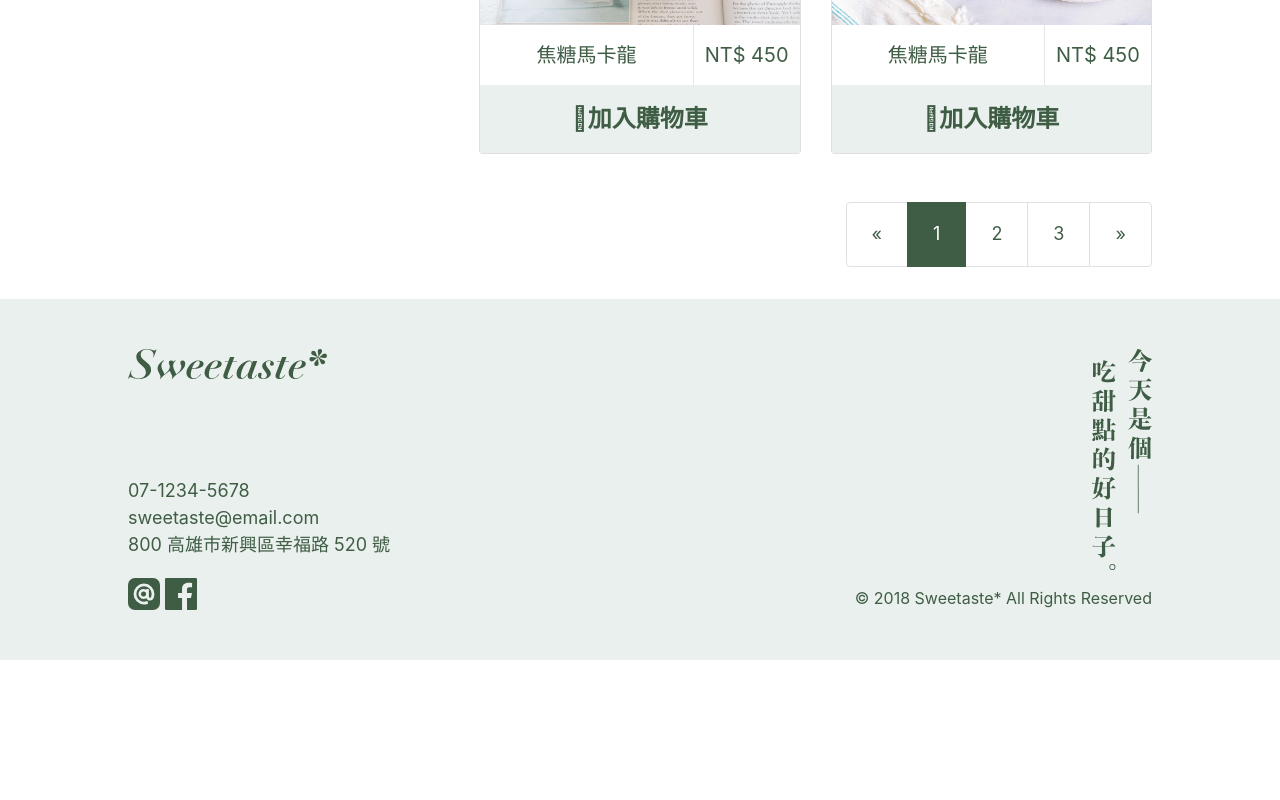
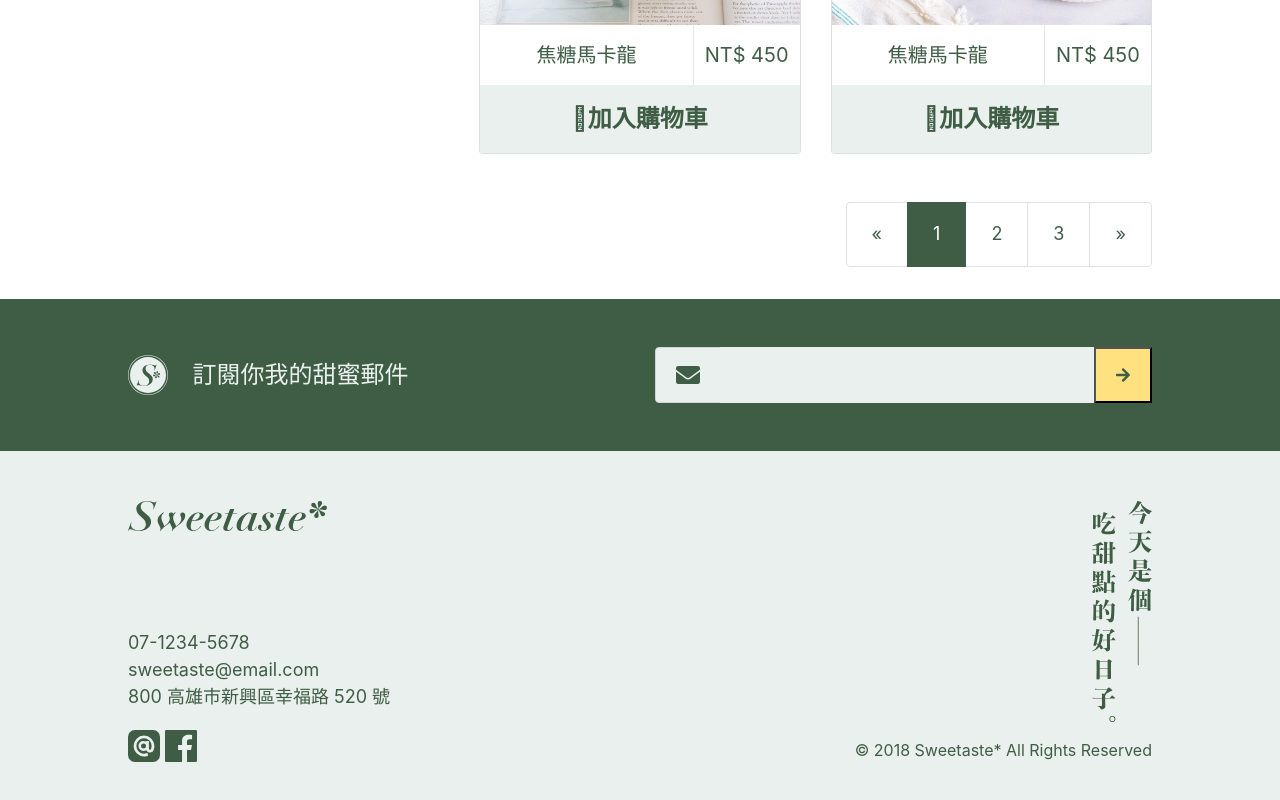
Before and after one commit to ShengHsiang/sweetaste-gulp-scss, a website: page public/shop.html in a window 1280 px wide. Shown: the part 1853-2653 px from the top of the page. Before the commit the page ends 2513 px from the top, so only its background shows below. Drawn offline with Linux system fonts and the light colour scheme.

Commit message:
update shop.html

```diff
--- a/public/shop.html
+++ b/public/shop.html
@@ -164,8 +164,27 @@
         </div>
     </section>
 
+    <section class="subscribe mt-3">
+        <div class="container py-5">
+            <div class="row align-items-center">
+                <div class="col-6">
+                    <img src="images/logo-light.svg">
+                    <span class="content-title">訂閱你我的甜蜜郵件</span>
+                </div>
+                <div class="col-6">
+                    <div class="input-group">
+                        <div class="input-group-prepend">
+                            <span class="input-group-text" id="inputGroup-sizing-default"><i class="fas fa-envelope"></i></span>
+                        </div>
+                        <input type="text" class="form-control" aria-label="Default" aria-describedby="inputGroup-sizing-default">
+                        <button class="send-follow" type="button"><i class="fas fa-arrow-right"></i></button>
+                    </div>
+                </div>
+            </div>
+        </div>
+    </section>
 
-    <footer class="mt-3">
+    <footer class="">
         <div class="container">
             <div class="row">
                 <div class="col-6 left-style">
```
Also changed, not shown: source/shop.html (+20 -1 lines).
